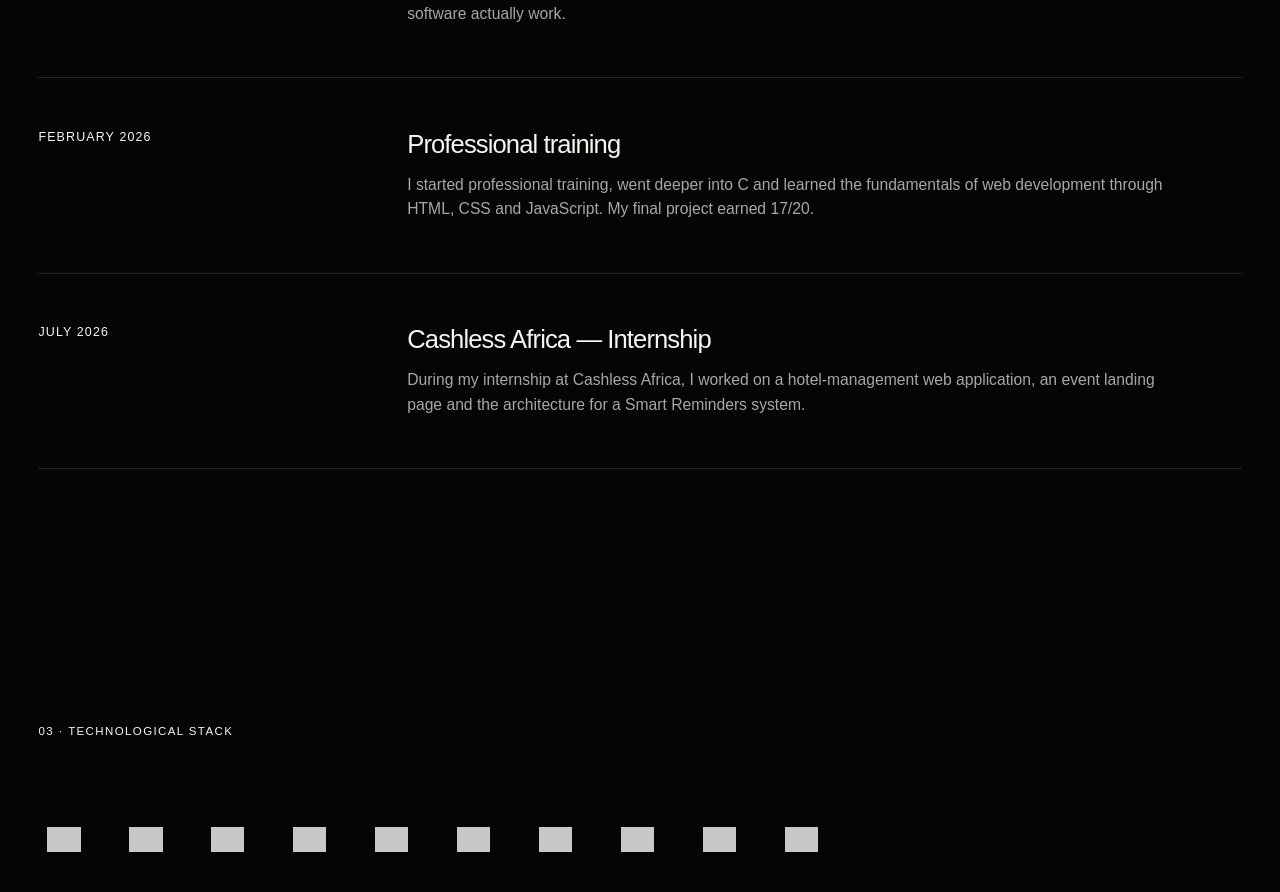
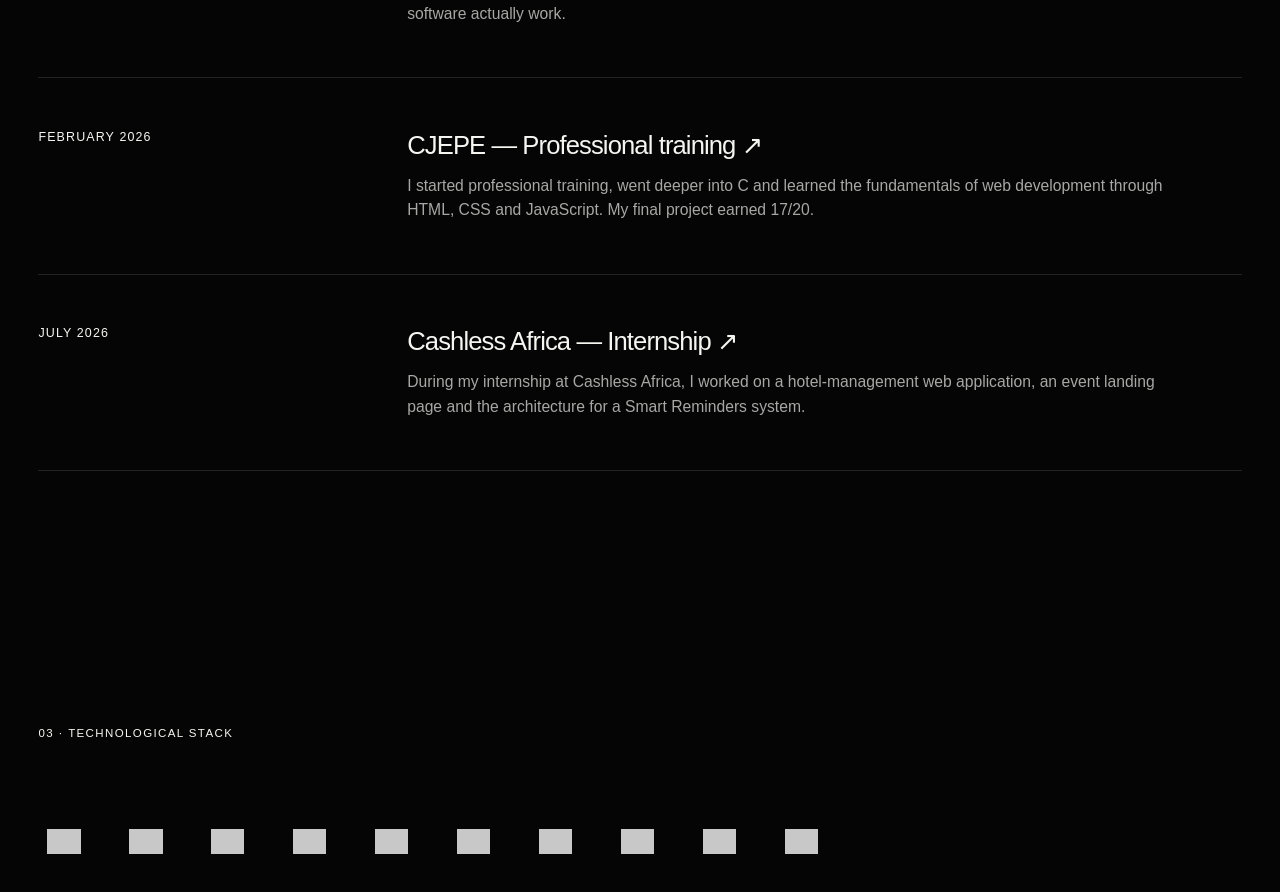
Before and after one commit to emma-dasilva-dev/emma-portfolio, a Next.js app: page / in a window 1280 px wide. Shown: the part 1467-2359 px from the top of the page. Built offline with nearby package versions, Linux system fonts and the light colour scheme; grey boxes are pictures that could not be loaded.

Commit message:
Add CJEPE and Cashless links to Experience

```diff
--- a/src/components/sections/Experience.tsx
+++ b/src/components/sections/Experience.tsx
@@ -11,13 +11,15 @@ const experiences = [
   },
   {
     date: "February 2026",
-    title: "Professional training",
+    title: "CJEPE — Professional training",
+    href: "https://cjepebenin.site/",
     body:
       "I started professional training, went deeper into C and learned the fundamentals of web development through HTML, CSS and JavaScript. My final project earned 17/20.",
   },
   {
     date: "July 2026",
     title: "Cashless Africa — Internship",
+    href: "https://cashlesshq.com/",
     body:
       "During my internship at Cashless Africa, I worked on a hotel-management web application, an event landing page and the architecture for a Smart Reminders system.",
   },
@@ -53,7 +55,20 @@ export default function Experience() {
           >
             <p className="experience-date">{item.date}</p>
             <div className="experience-copy">
-              <h3>{item.title}</h3>
+              <h3>
+                {"href" in item && item.href ? (
+                  <a
+                    href={item.href}
+                    target="_blank"
+                    rel="noreferrer"
+                    className="experience-link"
+                  >
+                    {item.title} <span aria-hidden="true">↗</span>
+                  </a>
+                ) : (
+                  item.title
+                )}
+              </h3>
               <p>{item.body}</p>
             </div>
           </motion.article>
```
